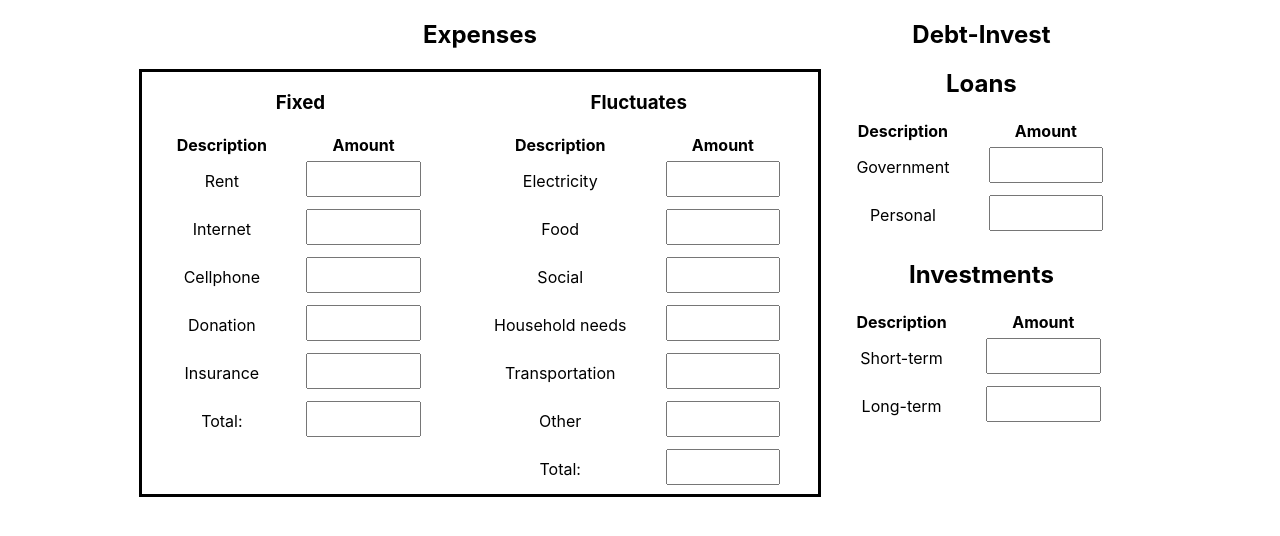
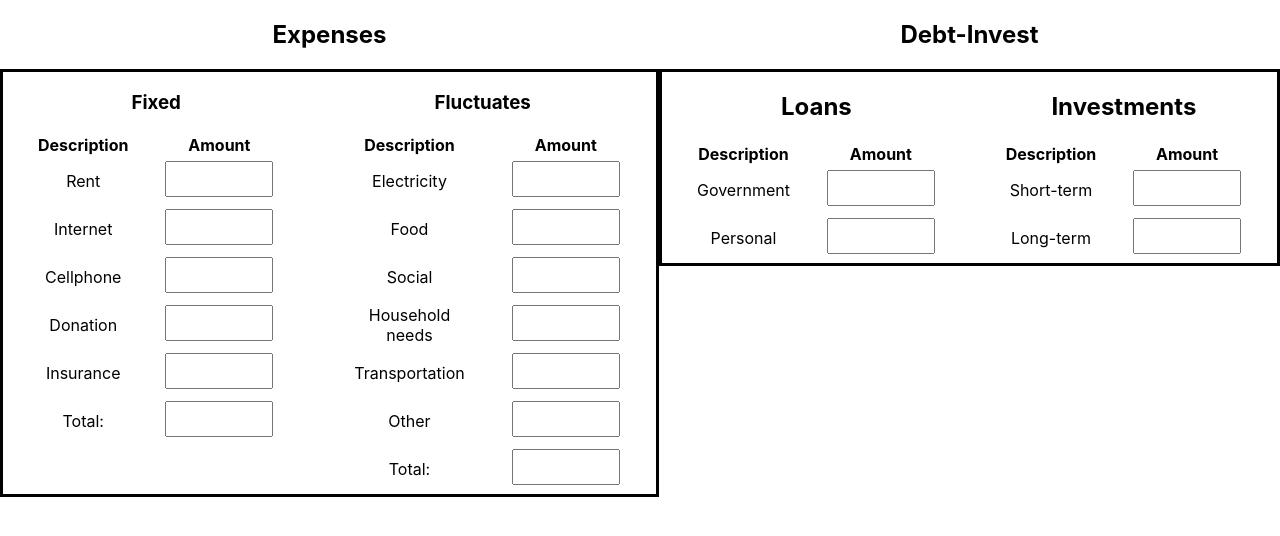
Before and after one commit to timbolaj/Expense-sheet, a React (Create React App) app: page / in a window 1280 px wide. Shown: the top 536 px of the page. Built offline with nearby package versions, Linux system fonts and the light colour scheme.

Commit message:
basic styles made for money out components

```diff
--- a/src/Components/Debt-Invest/Debt-invest.js
+++ b/src/Components/Debt-Invest/Debt-invest.js
@@ -1,13 +1,17 @@
 import React from 'react';
 import Investments from './Investments';
 import Loans from './Loans';
+import '../../Styles/Debt-invest.scss';
 
 export default function DebtInvest() {
   return (
     <div>
       <h2>Debt-Invest</h2>
-      <Loans />
-      <Investments />
+      <div className="debt-invest">
+        <Loans />
+        <Investments />
+      </div>
+
     </div>
   )
 }
--- /dev/null
+++ b/src/Styles/Debt-invest.scss
@@ -0,0 +1,4 @@
+.debt-invest {
+  display: flex;
+  border: solid;
+}
```
